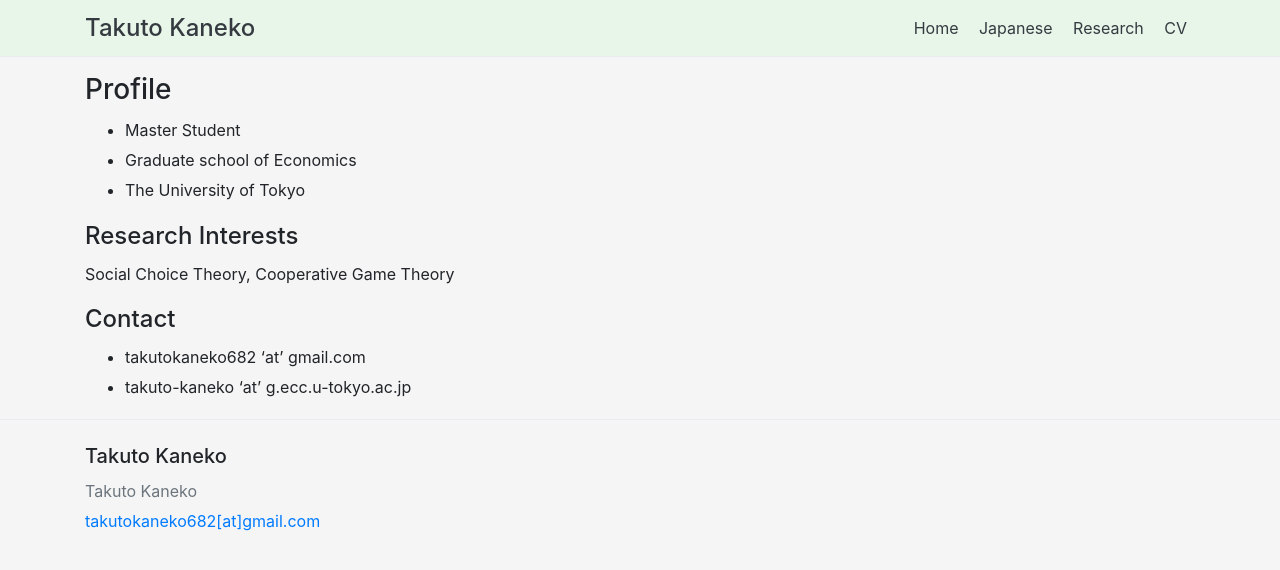
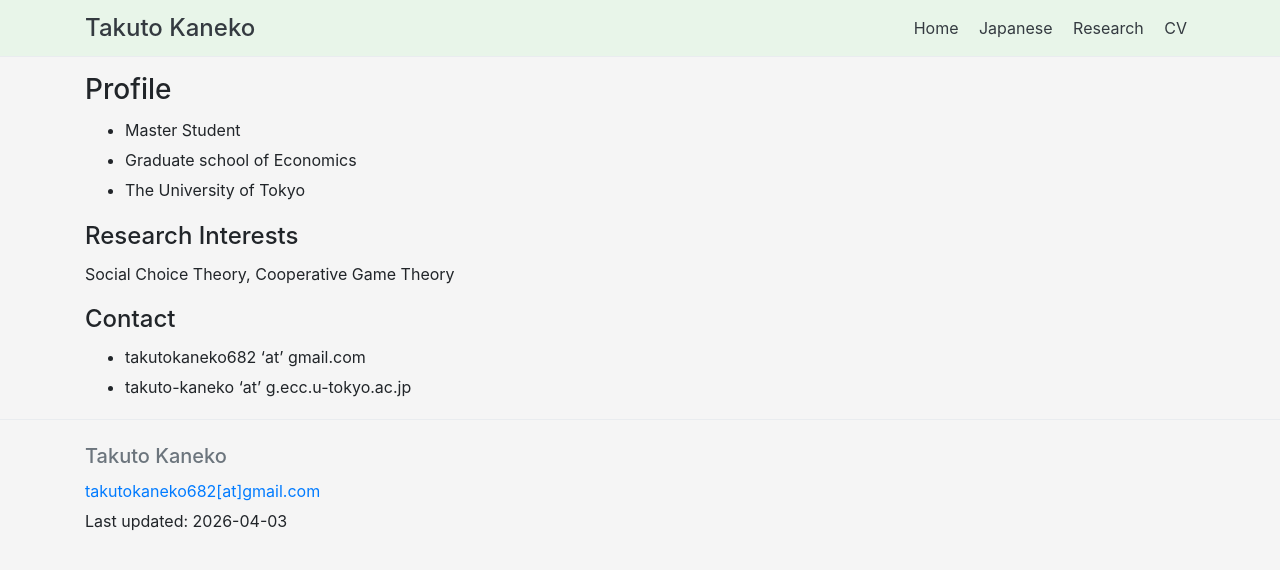
Before and after one commit to Takuto-Kaneko/Takuto-Kaneko.github.io, a Jekyll site: the page built from index.md, in a window 1280 px wide. Shown: the top 570 px of the page. Built offline with Jekyll 4.4.1, drawn with Linux system fonts in a browser that asks for light colours.

Commit message:
modified

```diff
--- a/Gemfile
+++ b/Gemfile
@@ -3,6 +3,7 @@ source "https://rubygems.org"
 gem "jekyll", "~> 4.4.1"
 
 group :jekyll_plugins do
+  gem "jekyll-last-modified-at"
   gem "jekyll-feed", "~> 0.12"
   gem "jekyll-remote-theme", "~> 0.4.3"
   gem "jekyll-sitemap"
--- a/_config.yml
+++ b/_config.yml
@@ -32,7 +32,9 @@ plugins:
   - jekyll-remote-theme
   - jekyll-seo-tag
   - jekyll-sitemap
+  - jekyll-last-modified-at
 
+last_updated: 2026-04-03
 
 nav:
   - title: Home
--- a/_includes/footer.html
+++ b/_includes/footer.html
@@ -1,6 +1,6 @@
 <footer id="site-footer">
   <div class="container">
-    <div class="h5 pt-4">{{ site.title | escape }}</div>
+    <div class="h5 pt-4 text-secondary">{{ site.title | escape }}</div>
 
     <div class="row">
       <div class="col col-lg-3">
@@ -8,13 +8,12 @@
           <li class="text-secondary">
             {% if site.author %}
               {{ site.author | escape }}
-            {% else %}
-              {{ site.title | escape }}
             {% endif %}
             </li>
             {% if site.email %}
               <li><a href="mailto:{{ site.email }}">{{ site.email }}</a></li>
             {% endif %}
+            <p>Last updated: {{ site.last_updated }}</p>
         </ul>
       </div>
       {% if site.footer_icons %}
```
Also changed, not shown: Gemfile.lock.
